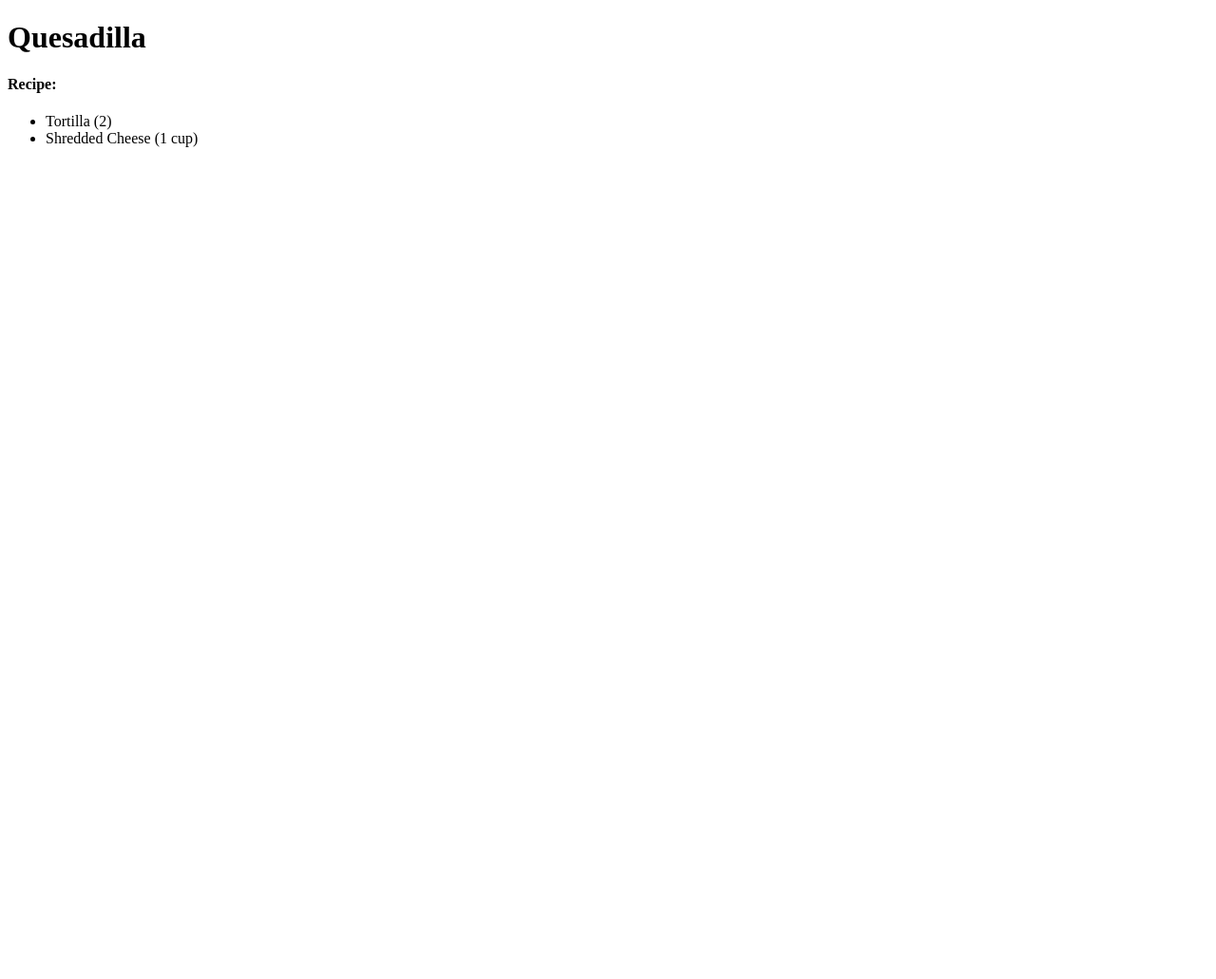
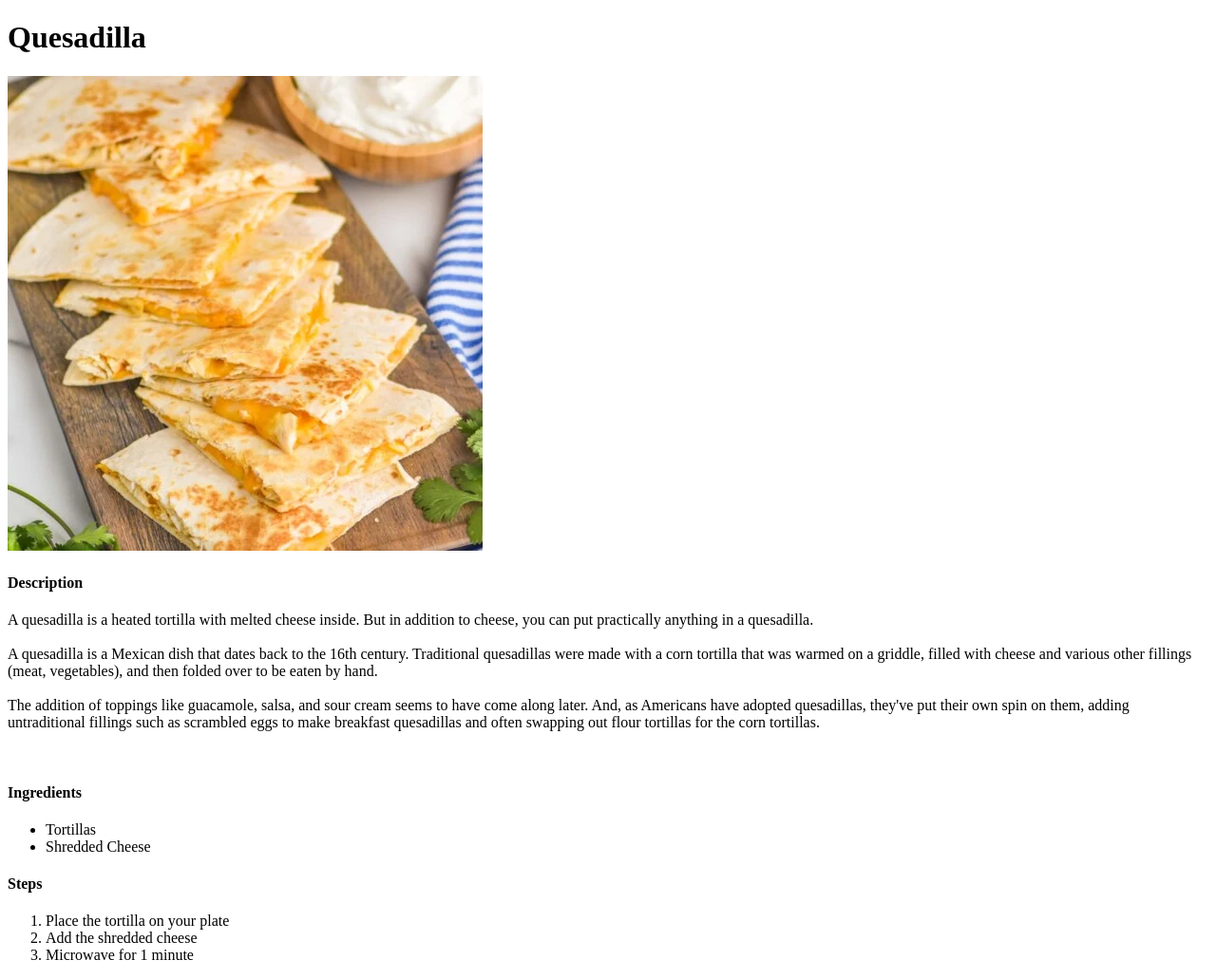
Before and after one commit to samfoit/odin-recipe, a plain HTML site: page recipes/quesadilla.html in a window 1280 px wide. Shown: the whole page at 95% size. Before the commit the page ends 800 px from the top, so only its background shows below. Drawn offline with Linux system fonts and the light colour scheme.

Commit message:
Created quesadilla page

```diff
--- a/recipes/quesadilla.html
+++ b/recipes/quesadilla.html
@@ -6,10 +6,32 @@
 </head>
 <body>
     <h1>Quesadilla</h1>
-    <h4>Recipe:</h4>
-    <ul>
-        <li>Tortilla (2)</li>
-        <li>Shredded Cheese (1 cup)</li>
+    <img src="../images/quesadilla.png">
+    <h4>Description</h4>
+    <p>A quesadilla is a heated tortilla with melted cheese inside. But in addition to cheese,
+        you can put practically anything in a quesadilla.<br><br>
+
+        A quesadilla is a Mexican dish that dates back to the 16th century. Traditional quesadillas
+        were made with a corn tortilla that was warmed on a griddle, filled with cheese and various
+        other fillings (meat, vegetables), and then folded over to be eaten by hand.<br><br>
+
+        The addition of toppings like guacamole, salsa, and sour cream seems to have come along later.
+        And, as Americans have adopted quesadillas, they've put their own spin on them,
+        adding untraditional fillings such as scrambled eggs to make breakfast quesadillas and often
+        swapping out flour tortillas for the corn tortillas.
+
+    </p>
+    <br>
+    <h4>Ingredients</h4>
+    <ul></strong>
+        <li>Tortillas</li>
+        <li>Shredded Cheese</li>
     </ul>
+    <h4>Steps</h4>
+    <ol>
+        <li>Place the tortilla on your plate</li>
+        <li>Add the shredded cheese</li>
+        <li>Microwave for 1 minute</li>
+    </ol>
 </body>
 </html>
```
Also changed, not shown: index.html (+2 -2 lines), images/quesadilla.png (added).
